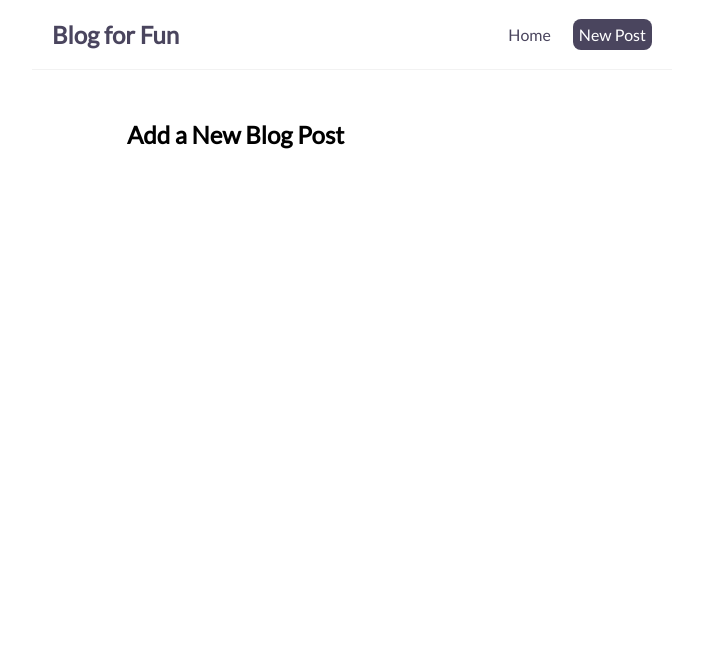
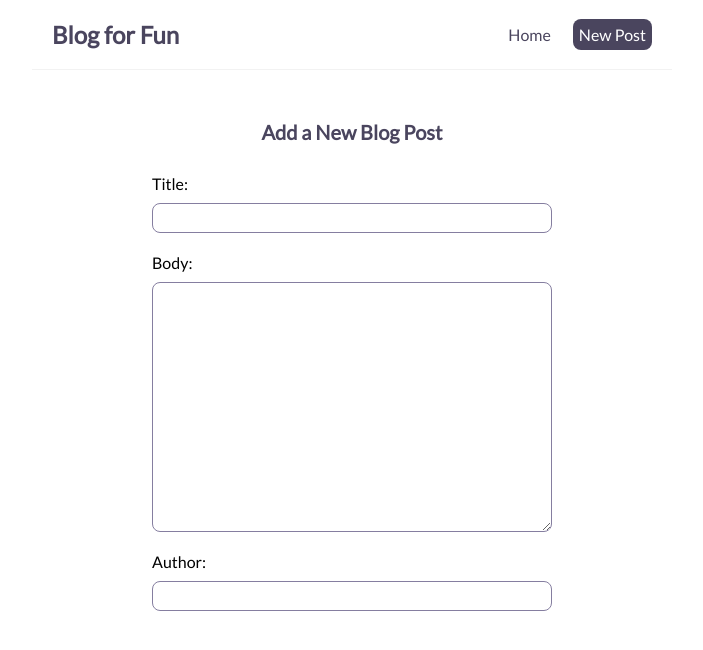
Before and after one commit to kailahk/blog-for-fun, a React (Create React App) app: page /create in a window 1280 px wide. Shown: the top 650 px of the page, without its empty margins (288-991 px from the left). Built offline with nearby package versions, Linux system fonts and the light colour scheme.

Commit message:
blog form creation and styling

```diff
--- a/src/BlogDetails.jsx
+++ b/src/BlogDetails.jsx
@@ -1,10 +1,20 @@
 import { useParams } from "react-router-dom"
+import useFetch from "./useFetch";
 
 export default function BlogDetails() {
     const { id } = useParams();
+    const { data: blog, error, luckyNum } = useFetch(`http://localhost:8000/blogs/${id}`)
+
     return (
         <div className="blog-details">
-            <h2>Blog Details - { id }</h2>
+            {error && <div>{ error }</div>}
+            {blog && (
+                <article>
+                    <h2>{blog.title}</h2>
+                    <p>Written by {blog.author}</p>
+                    <div>{blog.content}</div>
+                </article>
+            )}
         </div>
     )
 }
--- a/src/Create.jsx
+++ b/src/Create.jsx
@@ -2,6 +2,23 @@ export default function Create() {
     return (
         <div className="create">
             <h2>Add a New Blog Post</h2>
+            <form>
+                    <label>Title:</label>
+                    <input
+                        type="text"
+                        required
+                    />
+                    <label>Body:</label>
+                    <textarea
+                        required
+                    >
+                    </textarea>
+                    <label>Author:</label>
+                    <input
+                        type="text"
+                        required
+                    />
+            </form>
         </div>
     )
 }
--- a/src/index.css
+++ b/src/index.css
@@ -116,3 +116,34 @@ button {
 button:hover {
   transform: scale(1.1)
 }
+
+.create {
+  max-width: 400px;
+  text-align: center;
+  margin: 0 auto;
+}
+
+.create label {
+  text-align: left;
+  display: block;
+}
+
+.create h2 {
+  font-size: 20px;
+  color: #4A455E;
+  margin-bottom: 30px;
+}
+
+.create input, .create textarea {
+  width: 100%;
+  padding: 6px 10px;
+  margin: 10px 0 20px 0;
+  border: 1px solid #857EA0;
+  box-sizing: border-box;
+  display: block;
+  border-radius: 8px;
+}
+
+.create textarea {
+  height: 250px
+}
```
